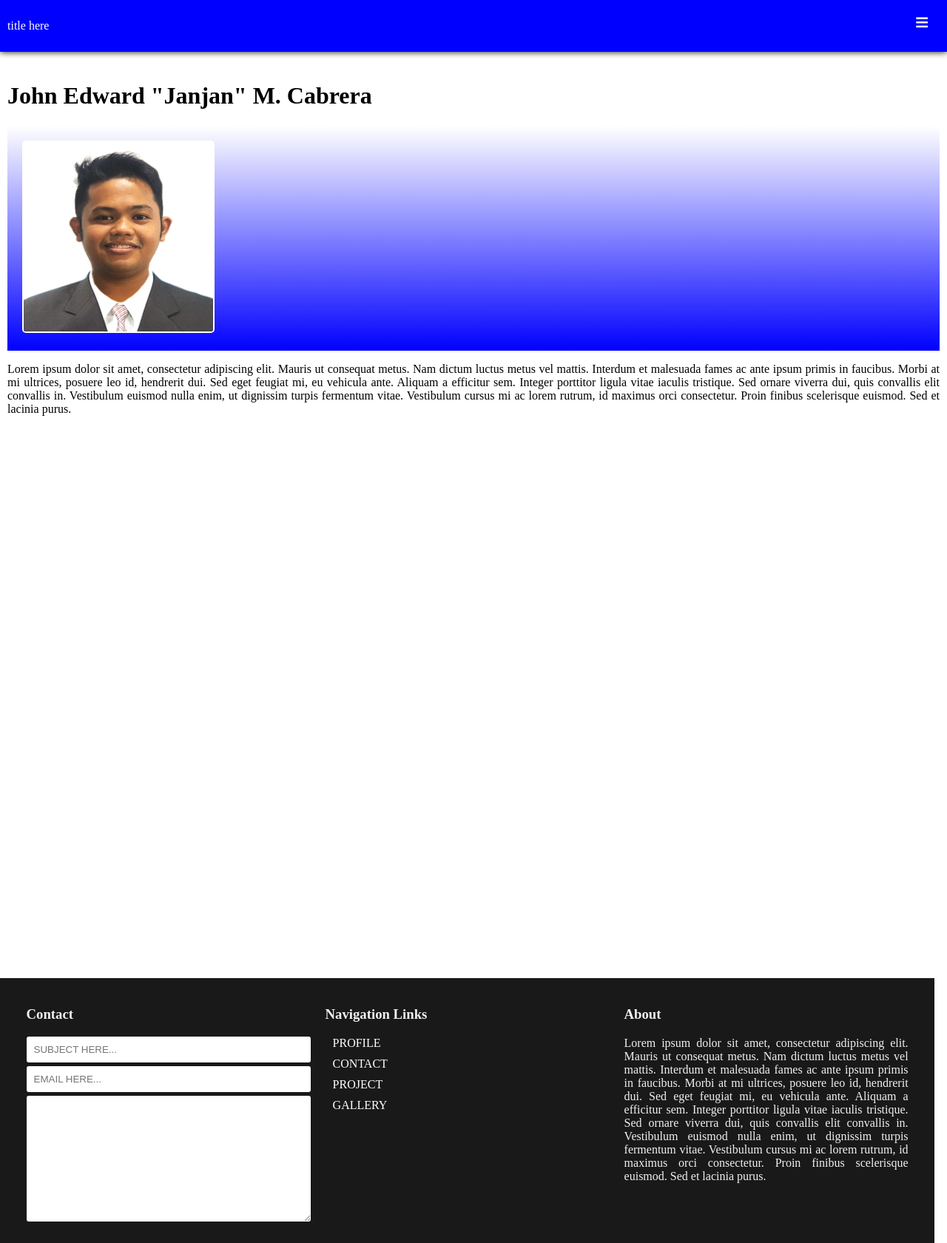
After one commit to dipaaapi/navbar1, a PHP site: page /profile.php in a window 1280 px wide. The commit adds this page. Shown: the whole page at 74% size. Run offline with PHP 8.4, Linux system fonts and the light colour scheme.

Commit message:
add php file and js file

```diff
--- a/css/style.css
+++ b/css/style.css
@@ -1,6 +1,56 @@
 body {
 	border: 0;
 	margin: 0;
+}
+.p1 {
+    padding: 10px;
+}
+.imgback {
+    padding: 20px;
+    background-image: linear-gradient(white, blue);
+}
+.profile-img {
+    width: 20vw;
+    border-radius: 5px;
+    border: 2px solid white;
+}
+footer {
+    background-color: rgb(0,0,0,0.9);
+    padding: 10px 2vw;
+    position: absolute;
+    z-index: -1;
+    bottom: 0;
+    color: #f1f1f1;
+    display: inline-flex;
+}
+.footer-ul {
+    padding: 0;
+}
+.footer-ul li {
+    list-style: none;
+    padding: 0;
+    margin: 0;
+    margin-bottom: 10px;
+    padding-left: 5px;
+}
+.footer-ul li a {
+    padding: 5px;
+    color: white;
+    text-transform: uppercase;
+}
+.f1, .f2, .f3 {
+    display: table-caption;
+    padding: 10px;
+    width: 30vw;
+
+}
+.subject, .email, .textarea {
+    width: -webkit-fill-available;
+    padding: 10px;
+    border: 0px;
+    text-transform: uppercase;
+    margin-bottom: 5px;
+    border-radius: 3px;
 }
 .content {
 	display: inherit;
@@ -8,7 +58,8 @@ body {
     top: 10vh;
     position: absolute;
     z-index: -1;
-    padding: 10px;
+    padding: 0;
+    margin: 0;
 }
 .para {
 	text-align: justify;
@@ -22,7 +73,7 @@ body {
 	display: inline-block;
 	width: 50%;
 }
-ul {
+.right-ul {
 	display: inherit;
     list-style: none;
     position: absolute;
@@ -54,6 +105,7 @@ ul {
     font-size: large;
 }
 .right-menu {
+    filter: drop-shadow(0px -10px 7px black);
 	width: 25vw;
     height: 100vh;
     display: none;
@@ -62,7 +114,7 @@ ul {
     background-color: darkblue;
     top: 0;
 }
-ul li {
+.right-ul li {
 	padding: 2.5%;
     text-transform: uppercase;
     font-family: sans-serif;
@@ -70,11 +122,11 @@ ul li {
     text-align: start;
     margin-left: 10px;
 }
-ul li a {
+.right-ul li a {
 	color: white;
     text-decoration: none;
 }
-ul li:hover {
+.right-ul li:hover, .footer-ul li:hover {
     filter: drop-shadow(0px 0px 5px black);
     transition: .7s;
     background-image: linear-gradient(to right, #e40505 , transparent);
--- /dev/null
+++ b/footer.php
@@ -0,0 +1,23 @@
+<footer id="footer">
+	<div class="f1">
+		<h3>Contact</h3>
+		<form action="">
+			<input type="text" placeholder="Subject here..." class="subject">
+			<input type="text" placeholder="Email here..." class="email">
+			<textarea class="textarea" name="textarea" id="" cols="30" rows="10"></textarea>
+		</form>
+	</div>
+	<div id="f2" class="f2">
+		<h3>Navigation Links</h3>
+		<ul class="footer-ul">
+			<li class="profile"><a href="profile.php">profile</a></li>
+			<li class="contact"><a href="#">contact</a></li>
+			<li class="project"><a href="#">project</a></li>
+			<li class="gallery"><a href="#">gallery</a></li>
+		</ul>
+	</div>
+	<div class="f3">
+		<h3>About</h3>
+		<p class="para">Lorem ipsum dolor sit amet, consectetur adipiscing elit. Mauris ut consequat metus. Nam dictum luctus metus vel mattis. Interdum et malesuada fames ac ante ipsum primis in faucibus. Morbi at mi ultrices, posuere leo id, hendrerit dui. Sed eget feugiat mi, eu vehicula ante. Aliquam a efficitur sem. Integer porttitor ligula vitae iaculis tristique. Sed ornare viverra dui, quis convallis elit convallis in. Vestibulum euismod nulla enim, ut dignissim turpis fermentum vitae. Vestibulum cursus mi ac lorem rutrum, id maximus orci consectetur. Proin finibus scelerisque euismod. Sed et lacinia purus.</p>
+	</div>
+</footer>
--- /dev/null
+++ b/header.php
@@ -0,0 +1,8 @@
+<!DOCTYPE html>
+<html lang="en">
+<head>
+	<meta charset="UTF-8">
+	<title>navbar | style 1</title>
+	<link rel="stylesheet" href="css/style.css">
+	<link rel="stylesheet" href="fontawesome/css/all.css">
+</head>
--- a/js/menu.js
+++ b/js/menu.js
@@ -1,12 +1,19 @@
 function openNav() {
   document.getElementById("right-menu").style.display = "inherit";
+  document.getElementById("right-menu").style.transition = ".8s";
   document.getElementById("content").style.marginRight = "25vw";
   document.getElementById("content").style.position = "absolute";
-  document.body.style.backgroundColor = "rgba(0,0,0,0.4)";
+  document.getElementById("f2").style.display = "none";
+  document.getElementById("footer").style.width = "-webkit-fill-available";
+  /*document.body.style.backgroundColor = "rgba(0,0,0,0.4)";
+  document.getElementById("footer").style.backgroundColor = "rgba(0,0,0,0.4)";
+  document.getElementById("imgback").style.backgroundImage = "rgba(0,0,0,0.4)";*/
 }
 
 function closeNav() {
+  /*document.getElementById("footer").style.backgroundColor = "rgb(0,0,0,0.9)";
+  document.body.style.backgroundColor = "white";*/
+  document.getElementById("f2").style.display = "";
   document.getElementById("content").style.margin = "0";
   document.getElementById("right-menu").style.display = "none";
-  document.body.style.backgroundColor = "white";
 }
--- /dev/null
+++ b/navbar.php
@@ -0,0 +1,16 @@
+<div class="nav">
+	<p class="title">title here</p>
+	<div class="div-menu">
+		<button class="menu" onclick="openNav()"><i class="fas fa-bars"></i></button>
+	</div>
+</div>
+<div class="right-menu" id="right-menu">
+	<a href="javascript:void(0)" class="closebtn" onclick="closeNav()">&times;</a>
+	<ul class="right-ul">
+		<li class="home"><a href="index.php">home</a></li>
+		<li class="profile"><a href="profile.php">profile</a></li>
+		<li class="contact"><a href="#">contact</a></li>
+		<li class="project"><a href="#">project</a></li>
+		<li class="gallery"><a href="#">gallery</a></li>
+	</ul>
+</div>
--- /dev/null
+++ b/profile.php
@@ -0,0 +1,16 @@
+<?php include ('header.php') ?>
+<body>
+	<?php include ('navbar.php') ?>
+	<div class="content" id="content">
+		<div class="p1">
+			<h1 class="content-title">John Edward "Janjan" M. Cabrera</h1>
+			<div class="imgback">
+				<img class="profile-img" src="img/john.jpg" alt="my image">
+			</div>
+			<p class="para">Lorem ipsum dolor sit amet, consectetur adipiscing elit. Mauris ut consequat metus. Nam dictum luctus metus vel mattis. Interdum et malesuada fames ac ante ipsum primis in faucibus. Morbi at mi ultrices, posuere leo id, hendrerit dui. Sed eget feugiat mi, eu vehicula ante. Aliquam a efficitur sem. Integer porttitor ligula vitae iaculis tristique. Sed ornare viverra dui, quis convallis elit convallis in. Vestibulum euismod nulla enim, ut dignissim turpis fermentum vitae. Vestibulum cursus mi ac lorem rutrum, id maximus orci consectetur. Proin finibus scelerisque euismod. Sed et lacinia purus.</p>
+		</div>
+		<?php include ('footer.php') ?>
+	</div>
+	<script type="text/javascript" src="js/menu.js"></script>
+</body>
+</html>
```
Also changed, not shown: index.php (added, +13 -0 lines), navbar1.html (deleted, +0 -32 lines), img/john.jpg (added).
